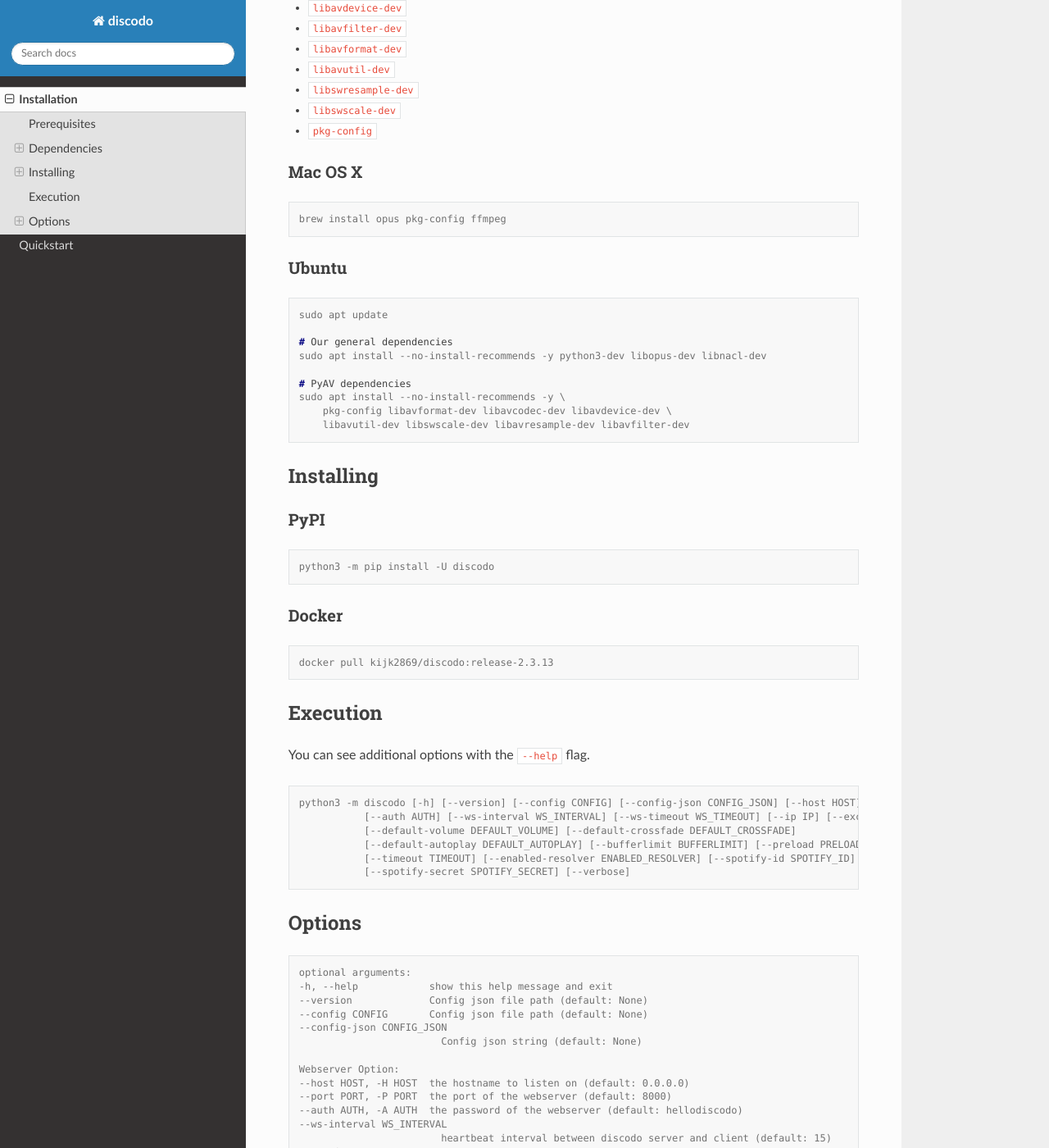
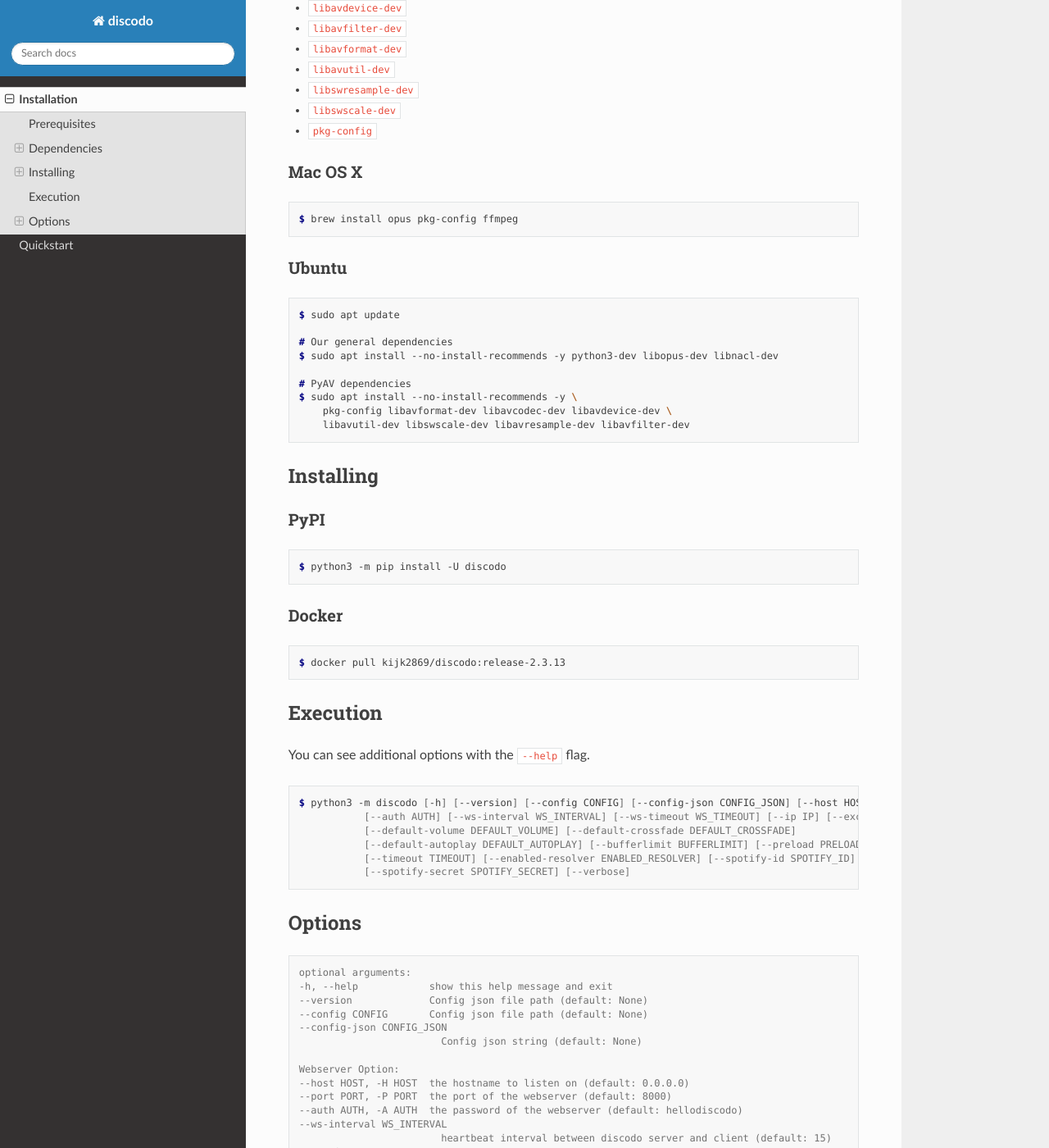
Before and after one commit to kijk2869/discodo, a Sphinx documentation site: the page built from docs/introduction/installation.rst, in a window 1280 px wide and 1400 px high, scrolled down 591 px. Shown: the whole window at 82% size. Built offline with Sphinx 7.4.7 and the Read the Docs theme 2.0.0, drawn with Linux system fonts in a browser that asks for light colours.

Commit message:
Fix console codeblock

```diff
--- a/docs/introduction/installation.rst
+++ b/docs/introduction/installation.rst
@@ -33,20 +33,20 @@ Mac OS X
 
 .. code-block:: console
 
-    brew install opus pkg-config ffmpeg
+    $ brew install opus pkg-config ffmpeg
 
 Ubuntu
 ^^^^^^
 
 .. code-block:: console
 
-    sudo apt update
+    $ sudo apt update
 
     # Our general dependencies
-    sudo apt install --no-install-recommends -y python3-dev libopus-dev libnacl-dev
+    $ sudo apt install --no-install-recommends -y python3-dev libopus-dev libnacl-dev
 
     # PyAV dependencies
-    sudo apt install --no-install-recommends -y \
+    $ sudo apt install --no-install-recommends -y \
         pkg-config libavformat-dev libavcodec-dev libavdevice-dev \
         libavutil-dev libswscale-dev libavresample-dev libavfilter-dev
 
@@ -58,14 +58,14 @@ PyPI
 
 .. code-block:: console
 
-    python3 -m pip install -U discodo
+    $ python3 -m pip install -U discodo
 
 Docker
 ^^^^^^
 
 .. code-block:: console
 
-    docker pull kijk2869/discodo:release-2.3.13
+    $ docker pull kijk2869/discodo:release-2.3.13
 
 Execution
 ---------
@@ -74,7 +74,7 @@ You can see additional options with the ``--help`` flag.
 
 .. code-block:: console
 
-    python3 -m discodo [-h] [--version] [--config CONFIG] [--config-json CONFIG_JSON] [--host HOST] [--port PORT]
+    $ python3 -m discodo [-h] [--version] [--config CONFIG] [--config-json CONFIG_JSON] [--host HOST] [--port PORT]
                [--auth AUTH] [--ws-interval WS_INTERVAL] [--ws-timeout WS_TIMEOUT] [--ip IP] [--exclude-ip EXCLUDE_IP]
                [--default-volume DEFAULT_VOLUME] [--default-crossfade DEFAULT_CROSSFADE]
                [--default-autoplay DEFAULT_AUTOPLAY] [--bufferlimit BUFFERLIMIT] [--preload PRELOAD]
--- a/docs/introduction/quickstart.rst
+++ b/docs/introduction/quickstart.rst
@@ -87,6 +87,6 @@ Now that we've made a simple music bot, we have to run this. Just as you do when
 
 .. code-block:: console
 
-    python simple_musicbot.py
+    $ python simple_musicbot.py
 
 Now you can try playing around with your basic musicbot.
```
